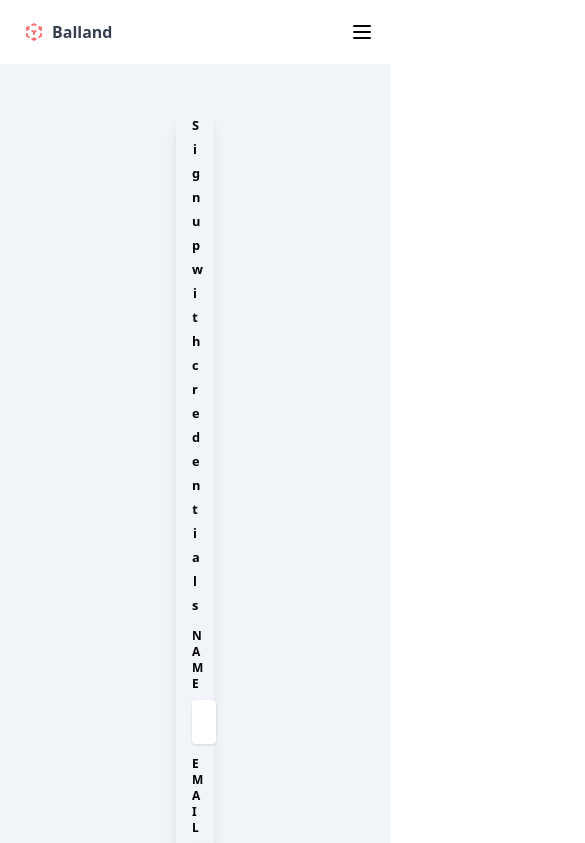
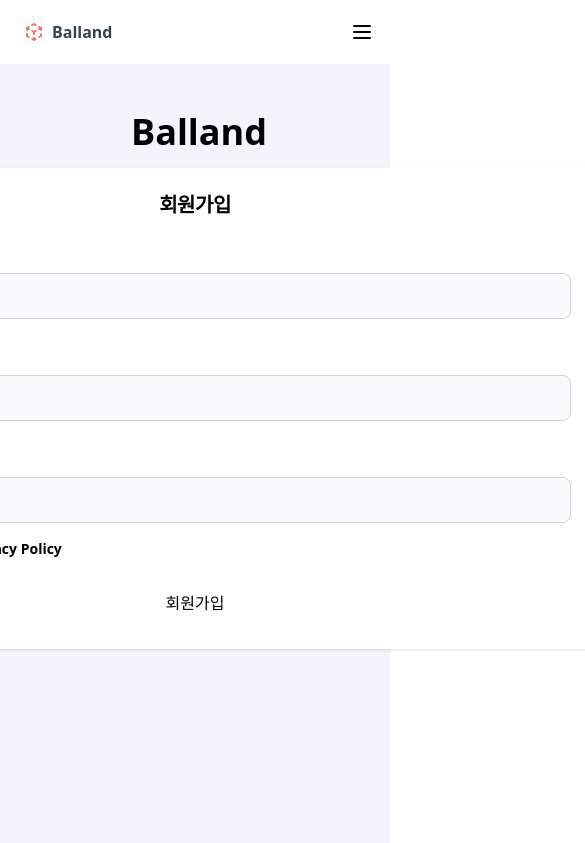
Before and after one commit to Ballandd/Balland_Web, a Next.js app in the folder balland/: page /auth/signup in a window 390 px wide. Shown: the top 843 px of the page, 585 px wide, since content can reach past the window. Built offline with nearby package versions, Linux system fonts and the light colour scheme; no server answers.

Commit message:
feat(singup, singin): 로그인, 회원가입 정책 추가

```diff
--- a/balland/pages/auth/signin.tsx
+++ b/balland/pages/auth/signin.tsx
@@ -1,31 +1,32 @@
 import React, { useEffect, useState } from "react"
 import { signIn, useSession, getProviders, getSession } from "next-auth/react"
 import { useRouter } from "next/router"
+import { useForm } from "react-hook-form"
 
 const SignIn = () => {
   const { data: session } = useSession()
   const [errormessage, setErrormessage] = useState("")
   const router = useRouter()
+  const {
+    register,
+    handleSubmit,
+    formState: { errors },
+  } = useForm()
   const login = async (e: any) => {
-    e.preventDefault()
-    const email = e.target.email.value
-    const password = e.target.password.value
+    const email = e.email
+    const password = e.password
     const response = await signIn("email-password-credential", {
       //id 지정 필요
       email,
       password,
       redirect: false,
     }).then((res) => {
-      console.log(res)
       setErrormessage(res?.error!)
     })
   }
 
   useEffect(() => {
-    if (errormessage == "잘못된 입력값으로 인한 오류가 발생했습니다.") {
-      alert("잘못된 입력값으로 인한 오류가 발생했습니다.")
-      setErrormessage("")
-    } else if (errormessage == "존재하지 않는 아이디입니다") {
+    if (errormessage == "존재하지 않는 아이디입니다") {
       alert("존재하지 않는 아이디입니다")
       router.push("/auth/signin")
       setErrormessage("")
@@ -44,16 +45,74 @@ const SignIn = () => {
   }, [session])
 
   return (
-    <form onSubmit={login}>
-      <label>
-        이메일 :
-        <input type="email" name="email" placeholder="test@test.com" />
-      </label>
-      <label>
-        비밀번호 :
-        <input type="password" name="password" />
-      </label>
-      <button type="submit">로그인</button>
+    <form onSubmit={handleSubmit(login)}>
+      <div className="flex flex-col items-center justify-center">
+        <div className="mb-4">
+          <a className="flex items-center text-4xl font-semibold">
+            <img className="w-8 h-8 mr-2 src="></img>
+            Balland
+          </a>
+        </div>
+        <div className="w-[800px] bg-white rounded-lg shadow dark:border">
+          <div className="p-6 space-y-4">
+            <h1 className="text-xl font-bold text-center leading-tight tracking-tight md:text-2xl text-black">
+              로그인
+            </h1>
+            <div className="space-y-4">
+              <label
+                htmlFor="email"
+                className="block mb-1 text-s font-medium text-black">
+                이메일
+              </label>
+              <input
+                {...register("email", {
+                  required: "이메일은 필수 입력사항입니다.",
+                  pattern: {
+                    value: /\S+@\S+\.\S+/,
+                    message: "이메일 형식에 맞지 않습니다.",
+                  },
+                })}
+                type="email"
+                id="email"
+                placeholder="email@email.com"
+                className="bg-gray-50 border border-gray-300 text-gray-900 rounded-lg block w-full p-2.5 dark:bg-slate-100 dark:border-slate-50 dark:placeholder-gray-400 dark:text-black"
+              />
+              <label className="text-red-600 font-semibold">
+                  {errors.email && (
+                    <small role="alert">{errors.email.message}</small>
+                  )}
+              </label>
+            </div>
+            <div className="space-y-4">
+              <label
+                htmlFor="password"
+                className="block mb-1 text-s font-medium text-black">
+                비밀번호
+              </label>
+              <input
+                {...register("password", {
+                  required: "비밀번호는 필수 입력사항입니다.",
+                })}
+                type="password"
+                name="password"
+                id="password"
+                placeholder="••••••••"
+                className="bg-gray-50 border border-gray-300 text-gray-900 rounded-lg block w-full p-2.5 dark:bg-slate-100 dark:border-slate-50 dark:placeholder-gray-400 dark:text-black"
+              />
+              <label className="text-red-600 font-semibold">
+                {errors.password && (
+                  <small role="alert">{errors.password.message}</small>
+                )}
+              </label>
+            </div>
+            <button
+              type="submit"
+              className="w-full text-black bg-primary-600 hover:bg-primary-700 focus:ring-4 focus:outline-none focus:ring-primary-300 font-medium rounded-lg text-s px-5 py-2.5 text-center dark:bg-primary-600 dark:hover:bg-primary-700 dark:focus:ring-primary-800">
+              로그인
+            </button>
+          </div>
+        </div>
+      </div>
     </form>
   )
 }
--- a/balland/pages/auth/signup.js
+++ b/balland/pages/auth/signup.js
@@ -1,6 +1,8 @@
 import axios from "axios"
 import React, { useEffect, useState } from "react"
+import { useForm } from "react-hook-form"
 import { useRouter } from "next/router"
+import classNames from "classnames"
 
 export default function Register() {
   const [email, setEmail] = useState("")
@@ -9,6 +11,11 @@ export default function Register() {
   const [error, setError] = useState("")
   const [errormessage, setErrormessage] = useState("")
   const router = useRouter()
+  const {
+    register,
+    handleSubmit,
+    formState: { isSubmitting, isDirty, errors },
+  } = useForm()
   const onEmailHandler = (event) => {
     setEmail(event.currentTarget.value)
   }
@@ -18,27 +25,24 @@ export default function Register() {
   const onNameHandler = (event) => {
     setName(event.currentTarget.value)
   }
-  const onClick = async () => {
+  const onClick = async (data) => {
     await axios
       .post("/api/auth/signup", {
         method: "POST",
         Headers: { "Content-Type": "application/json" },
         body: {
-          email: email,
-          password: password,
-          name: name,
+          email: data.email,
+          password: data.password,
+          username: data.username,
         },
       })
       .then((response) => {
-        console.log(response)
-        console.log(response.data.result)
-        console.log(response.data.message)
         setError(response.data.result)
         setErrormessage(response.data.message)
       })
   }
   useEffect(() => {
-    if (errormessage == "Account already signed up") {
+    if (errormessage == "이미 가입된 계정이에요!") {
       alert("이미 가입된 계정이에요!")
       setErrormessage("")
     } else if (errormessage == "User created") {
@@ -49,88 +53,86 @@ export default function Register() {
   }, [errormessage])
 
   return (
-    <>
-      <div className="container mx-auto px-4 h-full">
-        <div className="flex content-center items-center justify-center h-full">
-          <div className="w-full lg:w-6/12 px-4">
-            <div className="relative flex flex-col min-w-0 break-words w-full mb-6 shadow-lg rounded-lg bg-blueGray-200 border-0">
-              {/* <div className="rounded-t mb-0 px-6 py-6">
-                <div className="text-center mb-3">
-                  <h6 className="text-blueGray-500 text-sm font-bold">
-                    Sign up with
-                  </h6>
+      <div className="flex flex-col items-center justify-center">
+        <div className="mb-4">
+          <a className="flex items-center text-4xl font-semibold">
+            <img className="w-8 h-8 mr-2 src="></img>
+            Balland
+          </a>
         </div>
-                <div className="btn-wrapper text-center">
-                  <button
-                    className="bg-white active:bg-blueGray-50 text-blueGray-700 font-normal px-4 py-2 rounded outline-none focus:outline-none mr-2 mb-1 uppercase shadow hover:shadow-md inline-flex items-center font-bold text-xs ease-linear transition-all duration-150"
-                    type="button"
-                  >
-                    <img alt="..." className="w-5 mr-1" src="/img/github.svg" />
-                    Github
-                  </button>
-                  <button
-                    className="bg-white active:bg-blueGray-50 text-blueGray-700 font-normal px-4 py-2 rounded outline-none focus:outline-none mr-1 mb-1 uppercase shadow hover:shadow-md inline-flex items-center font-bold text-xs ease-linear transition-all duration-150"
-                    type="button"
-                  >
-                    <img alt="..." className="w-5 mr-1" src="/img/google.svg" />
-                    Google
-                  </button>
-                </div>
-                <hr className="mt-6 border-b-1 border-blueGray-300" />
-              </div> */}
-              <div className="flex-auto px-4 lg:px-10 py-10 pt-0">
-                <div className="text-blueGray-400 text-center mb-3 font-bold">
-                  <small>Sign up with credentials</small>
-                </div>
-                <form>
-                  <div className="relative w-full mb-3">
+        <form onSubmit={handleSubmit(onClick)}>
+          <div className="w-[800px] bg-white rounded-lg shadow dark:border">
+            <div className="p-6 space-y-4">
+              <h1 className="text-xl font-bold text-center leading-tight tracking-tight md:text-2xl text-black">
+                회원가입
+              </h1>
+              <div className="space-y-4">
                 <label
-                      className="block uppercase text-blueGray-600 text-xs font-bold mb-2"
-                      htmlFor="grid-password"
-                    >
-                      Name
+                  htmlFor="username"
+                  className="block text-s font-medium text-black">
+                  이름
                 </label>
                 <input
-                      type="email"
-                      className="border-0 px-3 py-3 placeholder-blueGray-300 text-blueGray-600 bg-white rounded text-sm shadow focus:outline-none focus:ring w-full ease-linear transition-all duration-150"
-                      placeholder="Name"
-                      value={name}
-                      onChange={onNameHandler}
+                  {...register("username", {
+                    required: "이름은 필수 입력사항입니다.",
+                  })}
+                  type="text"
+                  id="username"
+                  placeholder="김아주"
+                  className="bg-gray-50 border border-gray-300 text-gray-900 rounded-lg block w-full p-2.5 dark:bg-slate-100 dark:border-slate-50 dark:placeholder-gray-400 dark:text-black"
                 />
+                <label className="text-red-600 font-semibold">
+                  {errors.username && (
+                    <small role="alert">{errors.username.message}</small>
+                  )}
+                </label>
               </div>
-
-                  <div className="relative w-full mb-3">
+              <div className="space-y-4">
                 <label
-                      className="block uppercase text-blueGray-600 text-xs font-bold mb-2"
-                      htmlFor="grid-password"
-                    >
-                      Email
+                  htmlFor="email"
+                  className="block text-s font-medium text-black">
+                  이메일
                 </label>
                 <input
+                  {...register("email", {
+                    required: "이메일은 필수 입력사항입니다.",
+                    pattern: {
+                      value: /\S+@\S+\.\S+/,
+                      message: "이메일 형식에 맞지 않습니다.",
+                    },
+                  })}
                   type="email"
-                      className="border-0 px-3 py-3 placeholder-blueGray-300 text-blueGray-600 bg-white rounded text-sm shadow focus:outline-none focus:ring w-full ease-linear transition-all duration-150"
-                      placeholder="Email"
-                      value={email}
-                      onChange={onEmailHandler}
+                  id="email"
+                  placeholder="email@email.com"
+                  className="bg-gray-50 border border-gray-300 text-gray-900 rounded-lg block w-full p-2.5 dark:bg-slate-100 dark:border-slate-50 dark:placeholder-gray-400 dark:text-black"
                 />
+                <label className="text-red-600 font-semibold">
+                  {errors.email && (
+                    <small role="alert">{errors.email.message}</small>
+                  )}
+                </label>
               </div>
-
-                  <div className="relative w-full mb-3">
+              <div className="space-y-4">
                 <label
-                      className="block uppercase text-blueGray-600 text-xs font-bold mb-2"
-                      htmlFor="grid-password"
-                    >
-                      Password
+                  htmlFor="password"
+                  className="block text-s font-medium text-black">
+                  비밀번호
                 </label>
                 <input
+                  {...register("password", {
+                    required: "비밀번호는 필수 입력사항입니다.",
+                  })}
                   type="password"
-                      className="border-0 px-3 py-3 placeholder-blueGray-300 text-blueGray-600 bg-white rounded text-sm shadow focus:outline-none focus:ring w-full ease-linear transition-all duration-150"
-                      placeholder="Password"
-                      value={password}
-                      onChange={onPasswordHandler}
+                  id="password"
+                  placeholder="••••••••"
+                  className="bg-gray-50 border border-gray-300 text-gray-900 rounded-lg block w-full p-2.5 dark:bg-slate-100 dark:border-slate-50 dark:placeholder-gray-400 dark:text-black"
                 />
+                <label className="text-red-600 font-semibold">
+                  {errors.password && (
+                    <small role="alert">{errors.password.message}</small>
+                  )}
+                </label>
               </div>
-
               <div>
                 <label className="inline-flex items-center cursor-pointer">
                   <input
@@ -140,31 +142,115 @@ export default function Register() {
                   />
                   <span className="ml-2 text-sm font-semibold text-blueGray-600">
                     I agree with the{" "}
-                        <a
-                          href="#pablo"
+                    <a href="#pablo"
                       className="text-lightBlue-500"
-                          onClick={(e) => e.preventDefault()}
-                        >
+                      onClick={(e) => e.preventDefault()}>
                         Privacy Policy
                     </a>
                   </span>
                 </label>
               </div>
-                  <div className="text-center mt-6">
               <button
-                      // className="bg-blueGray-800 text-white active:bg-blueGray-600 text-sm font-bold uppercase px-6 py-3 rounded shadow hover:shadow-lg outline-none focus:outline-none mr-1 mb-1 w-full ease-linear transition-all duration-150"
-                      type="button"
-                      onClick={onClick}
-                    >
-                      Create Account
+                type="submit"
+                className="w-full text-black bg-primary-600 hover:bg-primary-700 focus:ring-4 focus:outline-none focus:ring-primary-300 font-medium rounded-lg text-s px-5 py-2.5 text-center dark:bg-primary-600 dark:hover:bg-primary-700 dark:focus:ring-primary-800">
+                회원가입
               </button>
+            </div>
           </div>
         </form>
       </div>
-            </div>
-          </div>
-        </div>
-      </div>
-    </>
+    // <>
+    //   <div className="container mx-auto px-4 h-full">
+    //     <div className="flex content-center items-center justify-center h-full">
+    //       <div className="w-full lg:w-6/12 px-4">
+    //         <div className="relative flex flex-col min-w-0 break-words w-full mb-6 shadow-lg rounded-lg bg-blueGray-200 border-0">
+    //           <div className="flex-auto px-4 lg:px-10 py-10 pt-0">
+    //             <div className="text-blueGray-400 text-center mb-3 font-bold">
+    //               <small>Sign up with credentials</small>
+    //             </div>
+    //             <form>
+    //               <div className="relative w-full mb-3">
+    //                 <label
+    //                   className="block uppercase text-blueGray-600 text-xs font-bold mb-2"
+    //                   htmlFor="grid-password"
+    //                 >
+    //                   Name
+    //                 </label>
+    //                 <input
+    //                   type="email"
+    //                   className="border-0 px-3 py-3 placeholder-blueGray-300 text-blueGray-600 bg-white rounded text-sm shadow focus:outline-none focus:ring w-full ease-linear transition-all duration-150"
+    //                   placeholder="Name"
+    //                   value={name}
+    //                   onChange={onNameHandler}
+    //                 />
+    //               </div>
+
+    //               <div className="relative w-full mb-3">
+    //                 <label
+    //                   className="block uppercase text-blueGray-600 text-xs font-bold mb-2"
+    //                   htmlFor="grid-password"
+    //                 >
+    //                   Email
+    //                 </label>
+    //                 <input
+    //                   type="email"
+    //                   className="border-0 px-3 py-3 placeholder-blueGray-300 text-blueGray-600 bg-white rounded text-sm shadow focus:outline-none focus:ring w-full ease-linear transition-all duration-150"
+    //                   placeholder="Email"
+    //                   value={email}
+    //                   onChange={onEmailHandler}
+    //                 />
+    //               </div>
+
+    //               <div className="relative w-full mb-3">
+    //                 <label
+    //                   className="block uppercase text-blueGray-600 text-xs font-bold mb-2"
+    //                   htmlFor="grid-password"
+    //                 >
+    //                   Password
+    //                 </label>
+    //                 <input
+    //                   type="password"
+    //                   className="border-0 px-3 py-3 placeholder-blueGray-300 text-blueGray-600 bg-white rounded text-sm shadow focus:outline-none focus:ring w-full ease-linear transition-all duration-150"
+    //                   placeholder="Password"
+    //                   value={password}
+    //                   onChange={onPasswordHandler}
+    //                 />
+    //               </div>
+
+    //               <div>
+    //                 <label className="inline-flex items-center cursor-pointer">
+    //                   <input
+    //                     id="customCheckLogin"
+    //                     type="checkbox"
+    //                     className="form-checkbox border-0 rounded text-blueGray-700 ml-1 w-5 h-5 ease-linear transition-all duration-150"
+    //                   />
+    //                   <span className="ml-2 text-sm font-semibold text-blueGray-600">
+    //                     I agree with the{" "}
+    //                     <a
+    //                       href="#pablo"
+    //                       className="text-lightBlue-500"
+    //                       onClick={(e) => e.preventDefault()}
+    //                     >
+    //                       Privacy Policy
+    //                     </a>
+    //                   </span>
+    //                 </label>
+    //               </div>
+    //               <div className="text-center mt-6">
+    //                 <button
+    //                   // className="bg-blueGray-800 text-white active:bg-blueGray-600 text-sm font-bold uppercase px-6 py-3 rounded shadow hover:shadow-lg outline-none focus:outline-none mr-1 mb-1 w-full ease-linear transition-all duration-150"
+    //                   type="button"
+    //                   onClick={onClick}
+    //                 >
+    //                   Create Account
+    //                 </button>
+    //               </div>
+    //             </form>
+    //           </div>
+    //         </div>
+    //       </div>
+    //     </div>
+    //   </div>
+    // </>
   )
 }
--- a/balland/pages/reservation/bigground/[time].js
+++ b/balland/pages/reservation/bigground/[time].js
@@ -117,7 +117,7 @@ const Reservationtime = (props) => {
                     </div>
                   </div>
                 </div>
-                <div className="flex flex-row mt-[10px]">
+                <div cla ssName="flex flex-row mt-[10px]">
                   <div className="w-[53px]">
                     <label
                       className="block mt-[8px] text-gray-700 text-[13px] font-bold"
```
Lines whose indentation alone changed are shown as unchanged.
